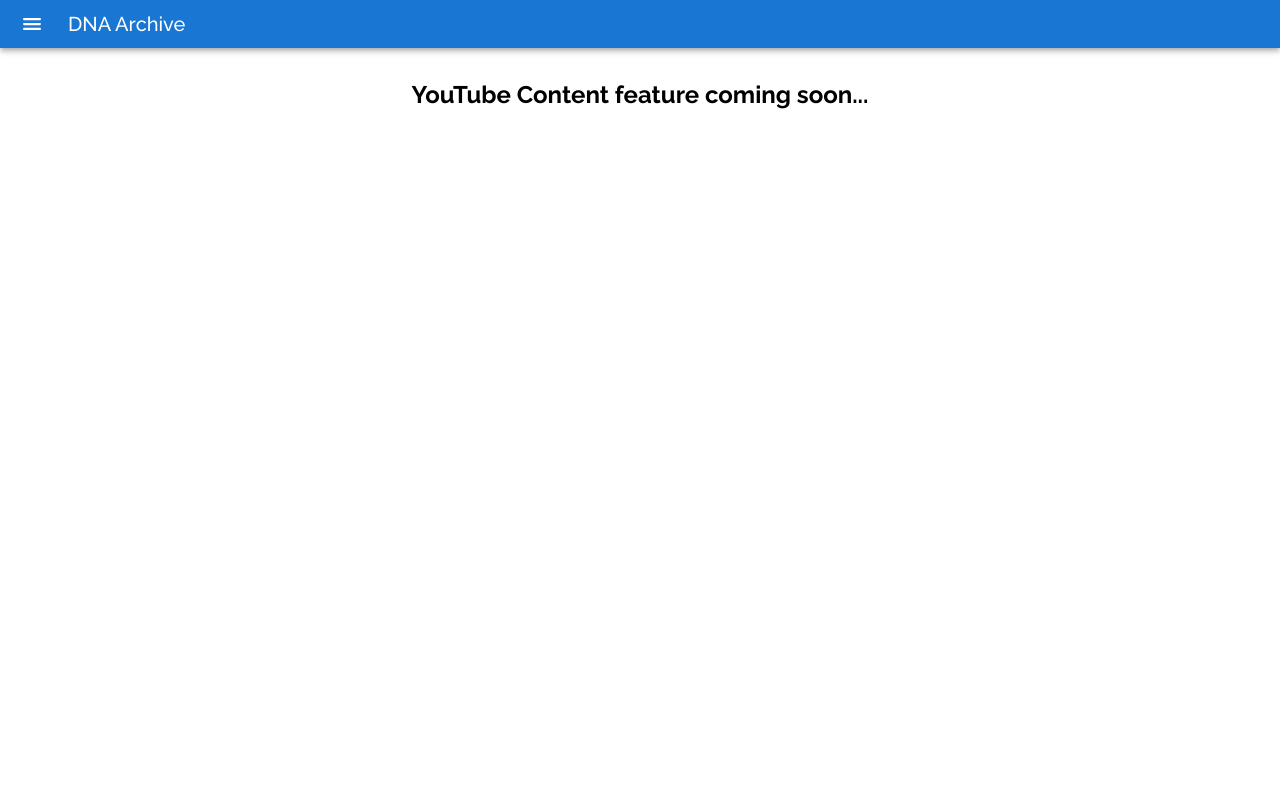
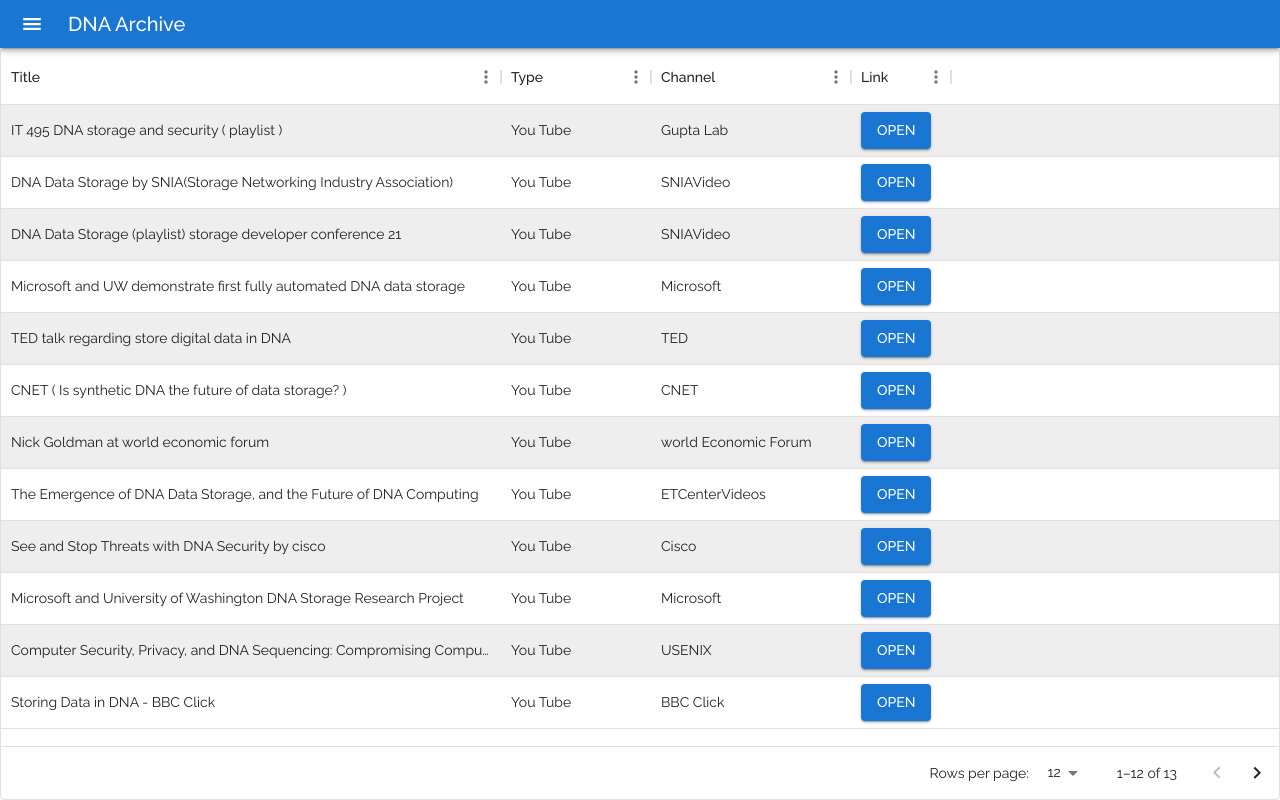
Before and after one commit to NeelPoriya/DNA-Storage-and-Security-Project, a Next.js app: page /youtube-content in a window 1280 px wide. Built offline with nearby package versions, Linux system fonts and the light colour scheme.

Commit message:
all tables added

```diff
--- a/src/app/blogs/page.js
+++ b/src/app/blogs/page.js
@@ -33,7 +33,7 @@
     },
 ];
 
-const PatentsPage = () => {
+const BlogsPage = () => {
 
     const [blogs, setBlogs] = useState([]);
 
@@ -83,4 +83,4 @@
     )
 }
 
-export default PatentsPage
+export default BlogsPage
--- a/src/app/companies/page.js
+++ b/src/app/companies/page.js
@@ -3,7 +3,7 @@
 import Card from "@/components/Company_card";
 import { useEffect, useState } from "react";
 
-const page = () => {
+const CompaniesPage = () => {
   const [companies, setCompanies] = useState([]);
 
   const getCompanies = async () => {
@@ -47,4 +47,4 @@
   );
 };
 
-export default page;
+export default CompaniesPage;
--- a/src/app/youtube-content/page.js
+++ b/src/app/youtube-content/page.js
@@ -1,26 +1,86 @@
-import Header from "@/components/Header"
+'use client'
+import StripedDataGrid from "@/components/StripedDataGrid";
+import { Box, Button, CircularProgress } from "@mui/material";
+import { useEffect, useState } from "react";
 
-const page = () => {
+const columns = [
+    {
+        field: 'Title',
+        headerName: 'Title',
+        width: 500
+    },
+    {
+        field: 'Type',
+        headerName: 'Type',
+        width: 150,
+        editable: false
+    },
+    {
+        field: 'channel',
+        headerName: 'Channel',
+        width: 200,
+        editable: false
+    },
+    {
+        field: 'Link',
+        headerName: 'Link',
+        editable: false,
+        renderCell: (params) => {
+            return <Button variant="contained" target="blank" href={params['formattedValue']}>
+                {params['formattedValue'] === '' ? '🖕' : 'Open'}
+            </Button>;
+        }
+    },
+];
+
+const YoutubePage = () => {
+
+    const [videos, setVideos] = useState([]);
+
+    useEffect(() => {
+        async function fetchVideos() {
+            const response = await fetch('/api/youtube');
+            const data = await response.json();
+
+            const newData = data.data.map((item, idx) => {
+                return {
+                    ...item,
+                    'id': idx
+                };
+            })
+
+            setVideos(newData);
+        }
+
+        fetchVideos();
+    }, []);
+
+    const dataGrid = (
+        <Box sx={{ height: '100%', width: '100%' }}>
+            <StripedDataGrid
+                rows={videos}
+                columns={columns}
+                initialState={{
+                    pagination: {
+                        paginationModel: {
+                            pageSize: 12,
+                        },
+                    },
+                }}
+                pageSizeOptions={[12, 25]}
+                getRowClassName={(params) =>
+                    params.indexRelativeToCurrentPage % 2 === 0 ? 'even' : 'odd'
+                }
+            />
+        </Box>
+    );
+
     return (
-        <div style={{
-            width: '100%',
-            height: '100%',
-            fontSize: '1.5em',
-            display: 'flex',
-            alignItems: 'center',
-            justifyContent: 'center',
-            flexDirection: 'column',
-            justifyContent: 'center',
-            padding: '32px',
-            fontWeight: 'bold'
-        }}>
-            <div style={{
-                textAlign: 'center'
-            }}>
-                YouTube Content feature coming soon...
-            </div>
-        </div>
+        <Box width={'100%'} height={'calc(100vh - 3rem)'} display={'flex'} justifyContent={'center'} alignItems={'center'}>
+            {videos.length === 0 && <CircularProgress />}
+            {videos.length !== 0 && dataGrid}
+        </Box>
     )
 }
 
-export default page
+export default YoutubePage
--- a/src/components/Company_card.jsx
+++ b/src/components/Company_card.jsx
@@ -20,7 +20,7 @@
   );
 }
 
-export default function MediaCard({company}) {
+export default function MediaCard({ company }) {
 
   const [dialogOpen, setDialogOpen] = React.useState(false);
 
@@ -30,7 +30,7 @@
 
   return (
     <>
-    <Card sx={{ maxWidth: 345, margin: "16px", bgcolor: "#bbdefb", display: 'flex', flexDirection: 'column', justifyContent: 'space-between'}}>
+      <Card sx={{ maxWidth: 345, margin: "16px", bgcolor: "#bbdefb", display: 'flex', flexDirection: 'column', justifyContent: 'space-between' }}>
         <CardMedia
           sx={{ height: 140 }}
           image="/static/images/cards/contemplative-reptile.jpg"
```
Also changed, not shown: src/app/conferences-and-webinar-events/page.js (+81 -21 lines), src/app/courses-and-tutorials/page.js (+81 -21 lines), 1 other file (tests, documents, lock files or other folders). Lines whose indentation alone changed are shown as unchanged.
